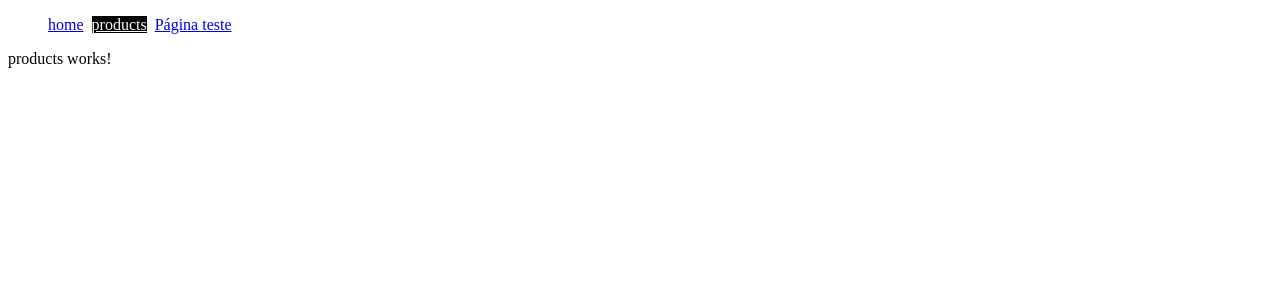
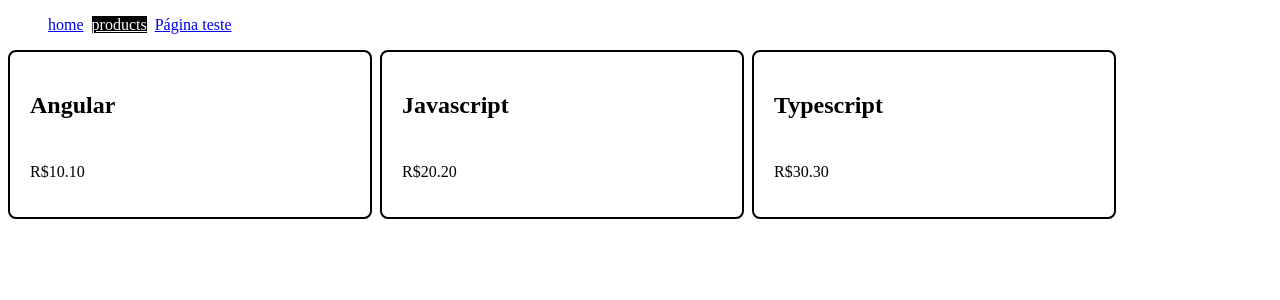
Before and after one commit to PauloHBLima/treinamento-angular, an Angular app: page /products in a window 1280 px wide. Shown: the top 300 px of the page. Built offline with nearby package versions, Linux system fonts and the light colour scheme.

Commit message:
Rotas parametrizas

```diff
--- a/src/app/app-routing.module.ts
+++ b/src/app/app-routing.module.ts
@@ -10,7 +10,7 @@ const routes: Routes = [
     { path: '', component: HomeComponent },
     { path: 'error', component: NotFoundComponent },
     {path: 'products', component: ProductsComponent},
-    {path: 'product/:id', component: ProductComponent},
+    {path: 'products/:id', component: ProductComponent},
     {path: 'teste', component: FirstComponentComponent},
     { path: "**", redirectTo: "/error" },
 ];
--- a/src/app/pages/products/products.component.html
+++ b/src/app/pages/products/products.component.html
@@ -1 +1,22 @@
-<p>products works!</p>
+<!-- <section class="products">
+    <div class="products__container">
+        <a *ngFor="let product of products" [id]="product.id"
+        (click)="redirectPageProduct(product.id)">
+            <h2>{{product.title}}</h2>
+            <p>{{product.price | currency: "BRL" }}</p>
+            <p *ngIf="product.description"> {{ product.description}}</p>
+        </a>
+    </div>
+</section>
+ -->
+
+ <section class="products">
+    <div class="products__container">
+        <a *ngFor="let product of products" [id]="product.id"
+        [routerLink]="['/products', product.id]">
+            <h2>{{product.title}}</h2>
+            <p>{{product.price | currency: "BRL" }}</p>
+            <p *ngIf="product.description"> {{ product.description}}</p>
+        </a>
+    </div>
+</section>
--- a/src/app/pages/products/products.component.scss
+++ b/src/app/pages/products/products.component.scss
@@ -0,0 +1,27 @@
+.products {
+    &__container {
+
+        display: flex;
+        gap: 8px;
+        flex-wrap: wrap;
+
+        a {
+            text-decoration: none;
+            color: black;
+            padding: 20px;
+            display: flex;
+            flex-direction: column;
+            gap: 8px;
+            width: 320px;
+            border: 2px solid black;
+            border-radius: 8px;
+            transition: .3s all;
+            cursor: pointer;
+
+            &:hover {
+                -webkit-box-shadow: 0px 5px 13px 3px rgba(0, 0, 0, 0.72);
+                box-shadow: 0px 5px 13px 3px rgba(0, 0, 0, 0.72);
+            }
+        }
+    }
+}
--- a/src/app/pages/products/products.component.ts
+++ b/src/app/pages/products/products.component.ts
@@ -1,10 +1,22 @@
 import { Component } from '@angular/core';
+import { Router } from '@angular/router';
+import { Product } from 'src/interfaces/product.interface';
 
 @Component({
-  selector: 'app-products',
-  templateUrl: './products.component.html',
-  styleUrls: ['./products.component.scss']
+    selector: 'app-products',
+    templateUrl: './products.component.html',
+    styleUrls: ['./products.component.scss']
 })
 export class ProductsComponent {
+    constructor(private router: Router) { }
+    products: Product[] = [
+        { id: 1, title: 'Angular', price: '10.10' },
+        { id: 2, title: 'Javascript', price: '20.20' },
+        { id: 3, title: 'Typescript', price: '30.30' },
+    ];
 
+    redirectPageProduct(id: number) {
+        this.router.navigate(['products', id]);
+        /* this.router.navigateByUrl(`/products/${id}`); */
+    }
 }
--- /dev/null
+++ b/src/interfaces/product.interface.ts
@@ -0,0 +1,6 @@
+export interface Product {
+    id: number;
+    title: string;
+    price: string;
+    description?: string;
+}
```
